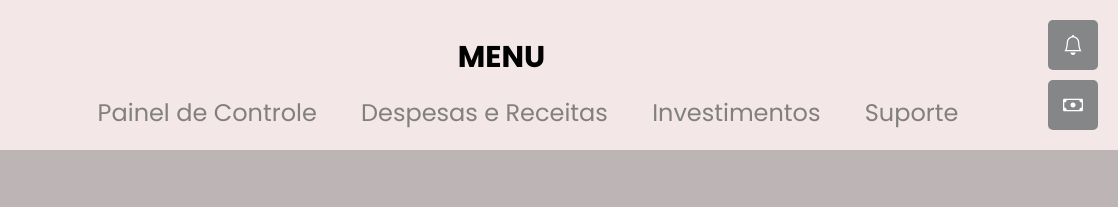
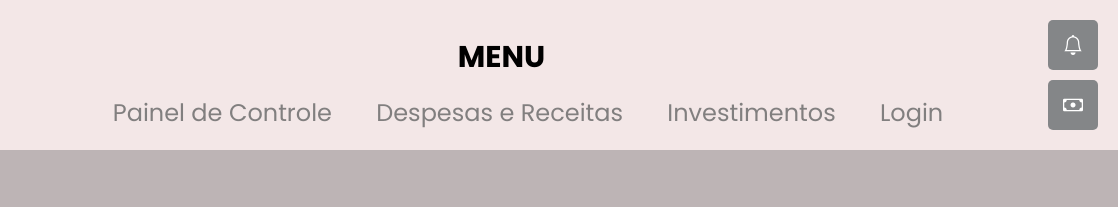
Before and after one commit to ICEI-PUC-Minas-PMGCC-TI/ti-1-pmg-cc-m-20241-g4-descontrole-financeiro, a website: page codigo/home.html in a window 1280 px wide. Shown: the top 207 px of the page, 162-1280 px from the left. Drawn offline with nearby package versions, Linux system fonts and the light colour scheme.

Commit message:
Update home.html

```diff
--- a/codigo/home.html
+++ b/codigo/home.html
@@ -28,7 +28,7 @@
                     <li><a href="pages/painelControleMetas.html">Painel de Controle</a></li>
                     <li><a href="pages/despesas.html">Despesas e Receitas</a></li>
                     <li><a href="pages/investimentos.html">Investimentos</a></li>
-                    <li><a href="pages/suporte.html">Suporte</a></li>
+                    <li><a href="pages/login.html">Login</a></li>
                 </ul>
             </div>
         </nav>
```
